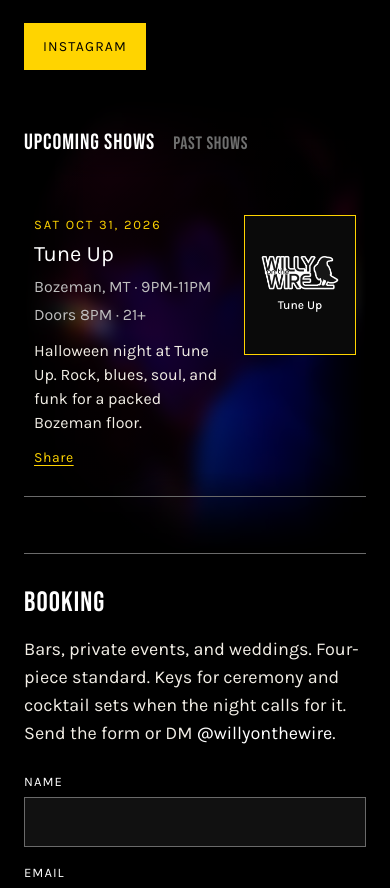
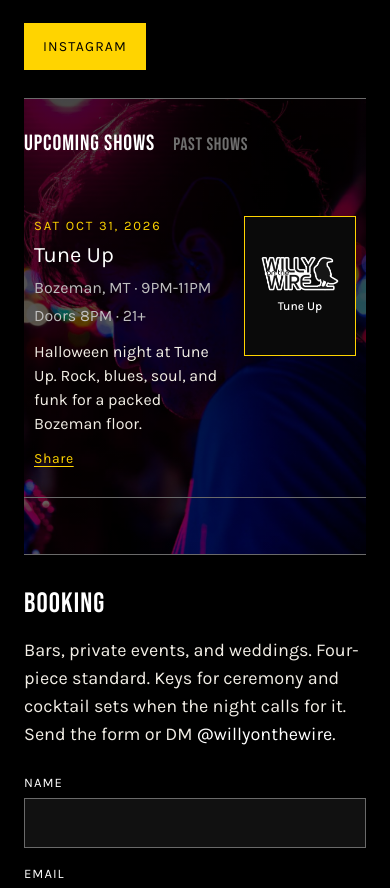
Before and after one commit to Data-Faced/willy-on-the-wire, a Next.js app: page / in a window 390 px wide. Shown: the part 3427-4315 px from the top of the page. Built offline with nearby package versions, Linux system fonts and the light colour scheme.

Commit message:
Revert Shows background edge feather

```diff
--- a/app/globals.css
+++ b/app/globals.css
@@ -246,34 +246,24 @@ section {
 #shows {
   position: relative;
   overflow: hidden;
-  border-top: 0;
-  background: transparent;
-}
-
-#shows::before {
-  content: "";
-  position: absolute;
-  inset: -8px;
-  z-index: 0;
-  background: url("/shows-bg.jpg") right center / cover no-repeat;
-  filter: blur(10px);
-  transform: scale(1.04);
-  -webkit-mask-image:
-    radial-gradient(ellipse 78% 70% at 62% 48%, #000 28%, rgba(0, 0, 0, 0.55) 58%, transparent 78%);
-  mask-image:
-    radial-gradient(ellipse 78% 70% at 62% 48%, #000 28%, rgba(0, 0, 0, 0.55) 58%, transparent 78%);
+  background-color: #000;
+  background-image: url("/shows-bg.jpg");
+  background-position: right center;
+  background-size: cover;
+  background-repeat: no-repeat;
 }
 
 #shows::after {
   content: "";
   position: absolute;
   inset: 0;
-  z-index: 0;
   pointer-events: none;
-  background:
-    linear-gradient(to bottom, #000 0%, rgba(0, 0, 0, 0) 22%, rgba(0, 0, 0, 0) 78%, #000 100%),
-    linear-gradient(to right, #000 0%, rgba(0, 0, 0, 0) 16%, rgba(0, 0, 0, 0) 84%, #000 100%),
-    linear-gradient(90deg, rgba(0, 0, 0, 0.62) 0%, rgba(0, 0, 0, 0.28) 52%, rgba(0, 0, 0, 0.08) 100%);
+  background: linear-gradient(
+    90deg,
+    rgba(0, 0, 0, 0.78) 0%,
+    rgba(0, 0, 0, 0.55) 48%,
+    rgba(0, 0, 0, 0.12) 100%
+  );
 }
 
 #shows > * {
@@ -622,15 +612,12 @@ a {
     font-size: 22px;
   }
 
-  #shows::before {
-    filter: blur(8px);
-  }
-
   #shows::after {
-    background:
-      linear-gradient(to bottom, #000 0%, rgba(0, 0, 0, 0) 18%, rgba(0, 0, 0, 0) 82%, #000 100%),
-      linear-gradient(to right, #000 0%, rgba(0, 0, 0, 0) 18%, rgba(0, 0, 0, 0) 82%, #000 100%),
-      linear-gradient(180deg, rgba(0, 0, 0, 0.58) 0%, rgba(0, 0, 0, 0.42) 100%);
+    background: linear-gradient(
+      180deg,
+      rgba(0, 0, 0, 0.72) 0%,
+      rgba(0, 0, 0, 0.58) 100%
+    );
   }
 }
 
```
